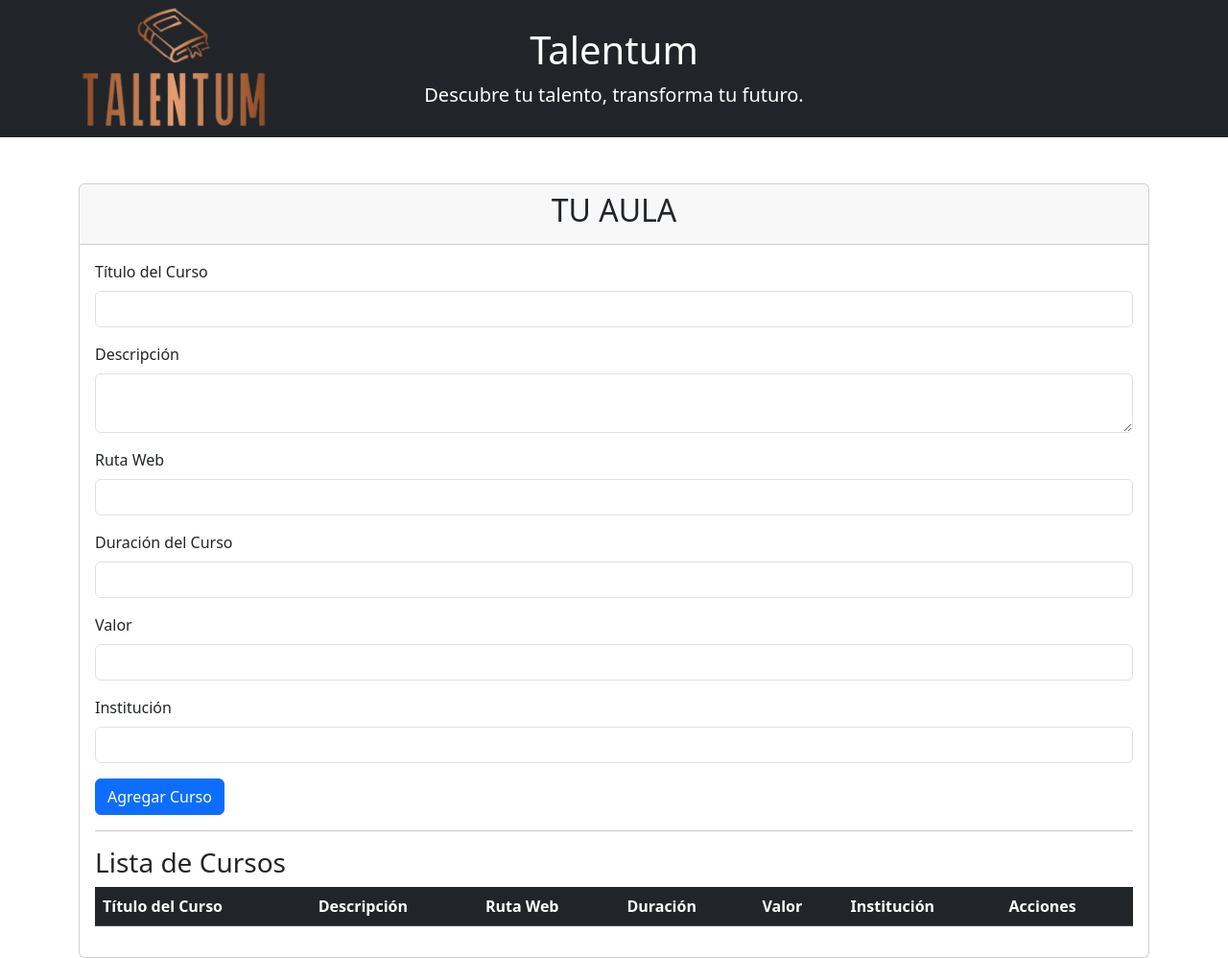
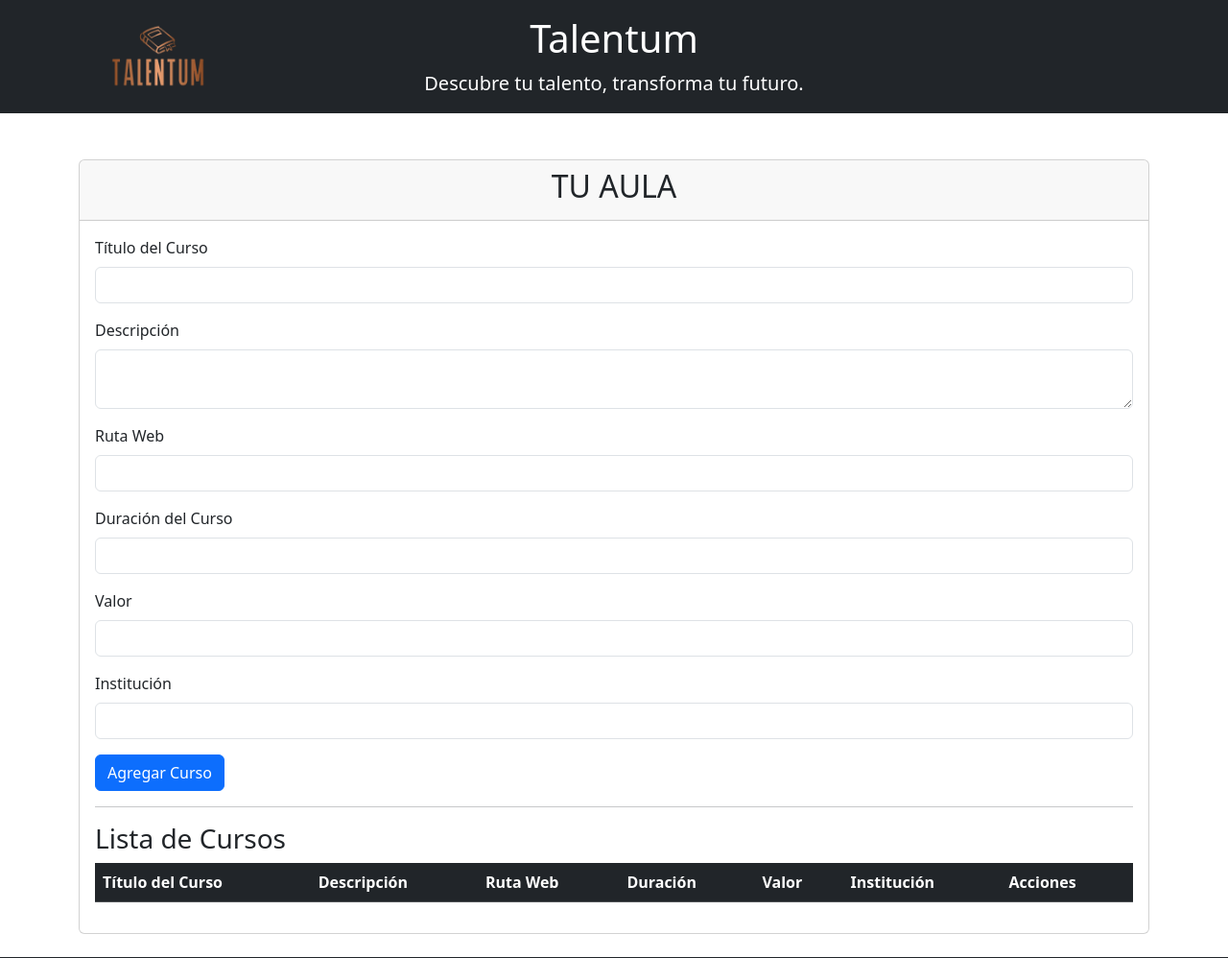
Before and after one commit to mikerb95/talento_tech_proyecto_final, a website: page public/admin/admin.html in a window 1280 px wide. Shown: the top 998 px of the page at 96% size. Drawn offline with nearby package versions, Linux system fonts and the light colour scheme; no server answers.

Commit message:
Mejorando el admin.html

```diff
--- a/public/admin/admin.html
+++ b/public/admin/admin.html
@@ -21,12 +21,12 @@
 </head>
 <body>
 
-    <header class="bg-dark text-white py-1">
+    <header class="bg-dark text-white py-3">
         <div class="container">
             <div class="row align-items-center">
                 <div class="col-md-2 text-center">
                     <div class="logo-container">
-                        <img src="../images/Logo.png" alt="Logo" class="logo" height=auto width =200px>
+                        <img src="../images/Logo.png" alt="Logo" class="logo" height=auto width =100px>
                     </div>
                 </div>
                 <div class="col-md-8 text-center">
```
